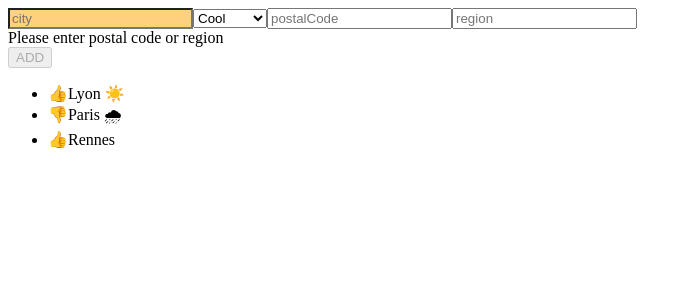
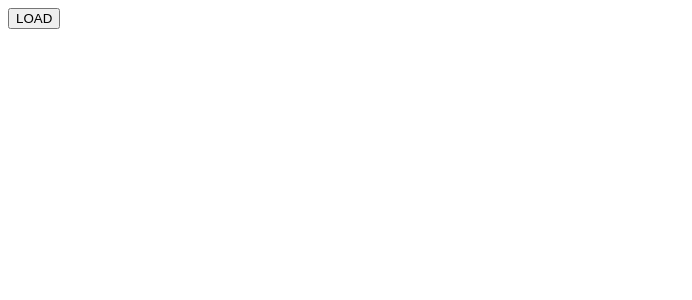
Before and after one commit to wishtack-training/wt-training-angular, an Angular app: page / in a window 1280 px wide. Shown: the top 300 px of the page, without its empty margins (0-692 px from the left). Built offline with nearby package versions, Linux system fonts and the light colour scheme.

Commit message:
IVy lazy loading playground.

```diff
--- a/angular.json
+++ b/angular.json
@@ -22,7 +22,7 @@
             "main": "src/main.ts",
             "polyfills": "src/polyfills.ts",
             "tsConfig": "tsconfig.app.json",
-            "aot": false,
+            "aot": true,
             "assets": [
               "src/favicon.ico",
               "src/assets"
--- a/src/app/app.component.html
+++ b/src/app/app.component.html
@@ -1 +1,2 @@
-<wt-demo></wt-demo>
+<button (click)="load()">LOAD</button>
+<!--<ng-container *ngComponentOutlet="type"></ng-container>-->
--- a/src/app/app.component.ts
+++ b/src/app/app.component.ts
@@ -1,10 +1,28 @@
-import { Component } from '@angular/core';
+import { NgModuleAnalysis } from '@angular/compiler-cli/src/ngtsc/annotations/src/ng_module';
+import { Component, OnInit, ViewContainerRef } from '@angular/core';
 
 @Component({
-  selector: 'wt-root',
-  templateUrl: './app.component.html',
-  styleUrls: ['./app.component.scss']
+    selector: 'wt-root',
+    templateUrl: './app.component.html',
+    styleUrls: ['./app.component.scss']
 })
 export class AppComponent {
-  title = 'training';
+    title = 'training';
+    type: any;
+    ngModuleFactory: any;
+
+    constructor(private _viewContainerRef: ViewContainerRef) {
+    }
+
+    async load() {
+        const module = await import('./demo/demo.module');
+        const ngModule = module.DemoModule as unknown as NgModuleAnalysis;
+        // console.dir(ngModule);
+        console.log(ngModule.ngInjectorDef.factory());
+        this.type = ngModule.ngModuleDef.declarations[0];
+        console.dir(this.type);
+        this._viewContainerRef.createComponent(this.type.ngComponentDef.factory);
+    }
+
+
 }
--- a/tsconfig.json
+++ b/tsconfig.json
@@ -20,6 +20,7 @@
     ]
   },
   "angularCompilerOptions": {
+    "enableIvy": true,
     "fullTemplateTypeCheck": true,
     "strictInjectionParameters": true
   }
```
Also changed, not shown: src/app/app.module.ts (+3 -9 lines), src/app/demo/demo.module.ts (added, +19 -0 lines).
